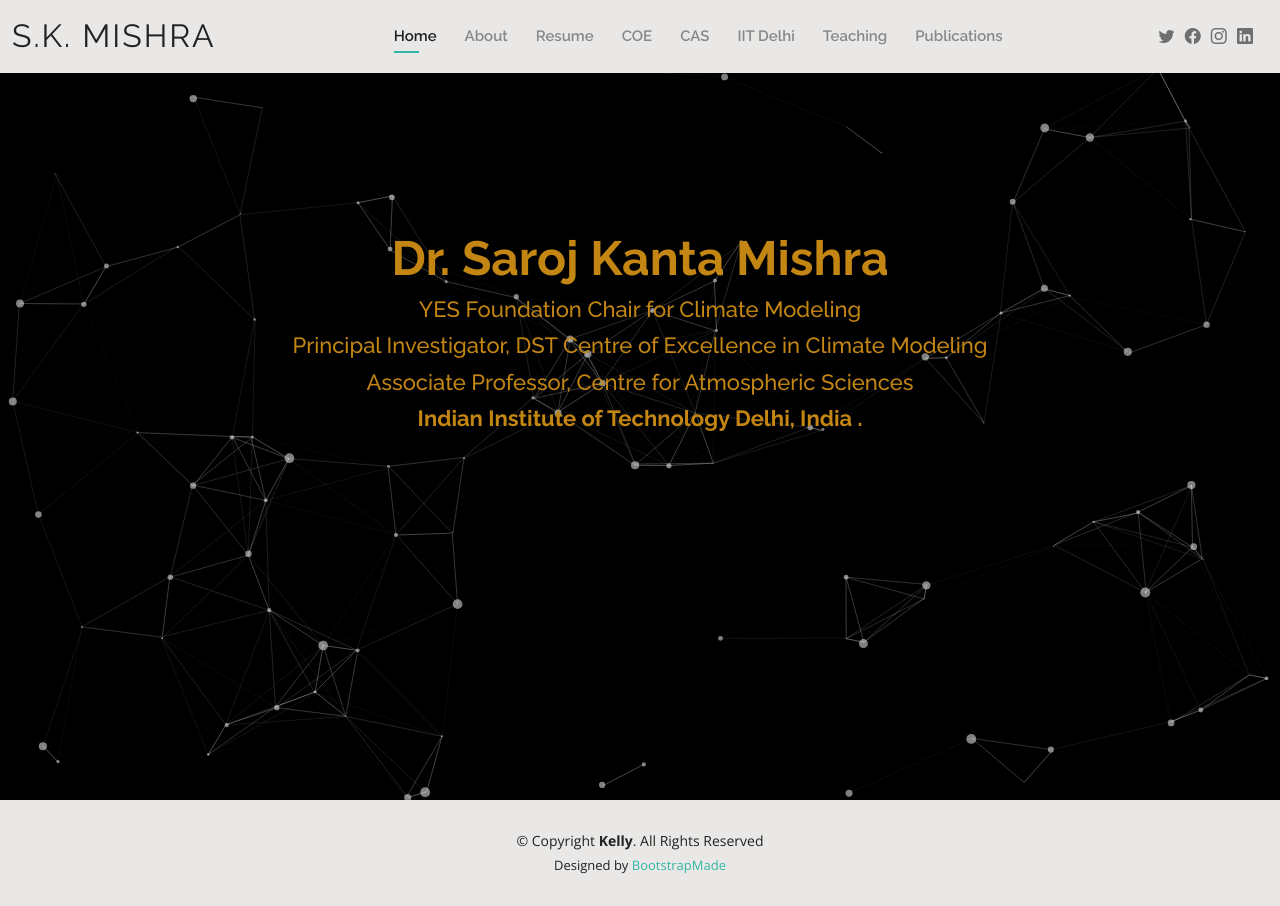
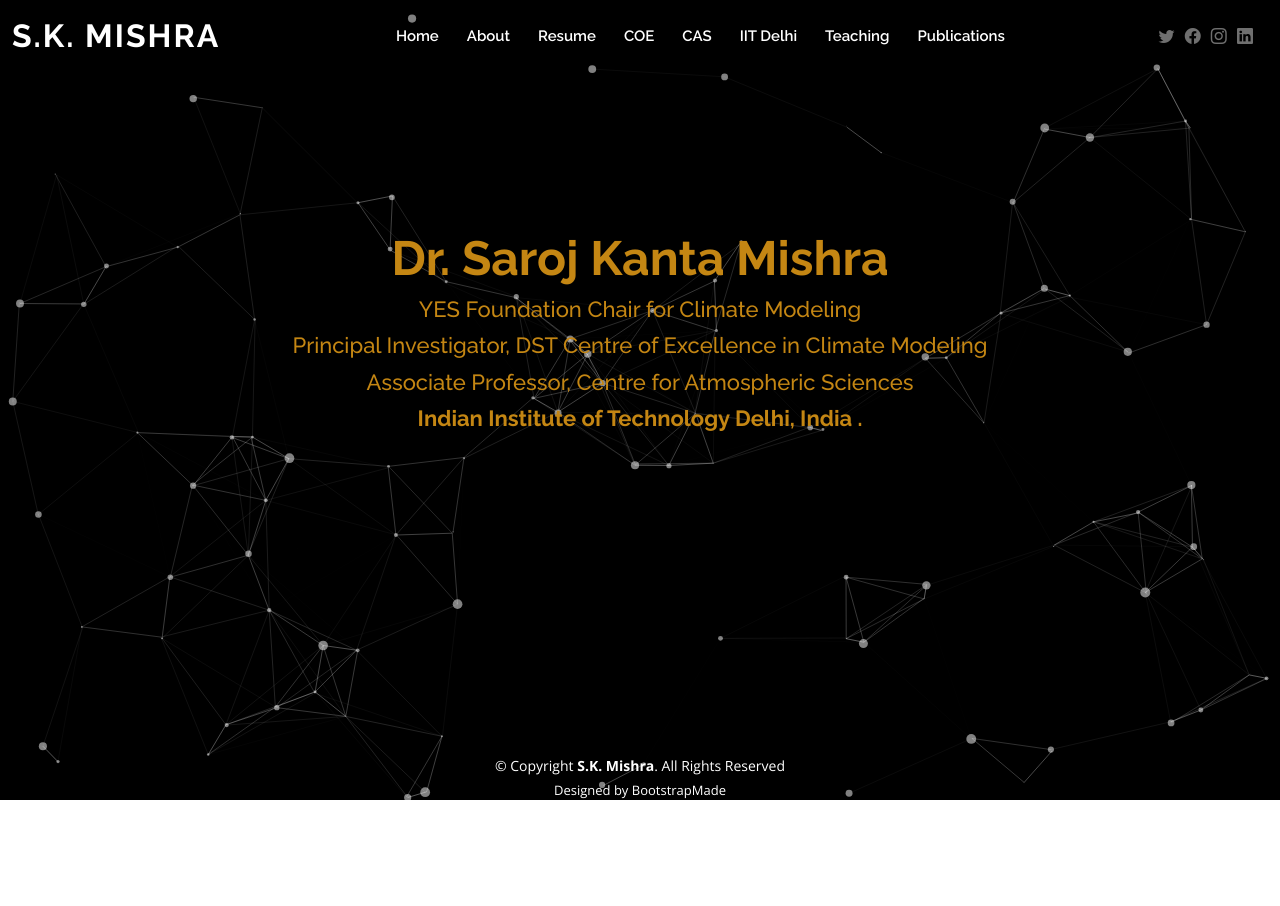
Before and after one commit to Aryan10333/SK-Mishra-Web, a plain HTML site: page Kelly/index.html in a window 1280 px wide. After the commit the page ends 806 px from the top, so only its background shows below. Drawn offline with nearby package versions, Linux system fonts and the light colour scheme.

```diff
--- a/Kelly/assets/css/style.css
+++ b/Kelly/assets/css/style.css
@@ -19,7 +19,8 @@ body {
 
 #particles-js {
   width: 100%;
-  height: 100vh;
+  height: 100%;
+  /* height: 100vh; */
   background: #000;
 }
 /* #bg {
@@ -166,8 +167,8 @@ h6 {
 # Header
 --------------------------------------------------------------*/
 #header {
-  background: #e9e8e6;
-  box-shadow: 0px 0px 25px 0 rgba(0, 0, 0, 0.08);
+  /* background: #e9e8e6; */
+  /* box-shadow: 0px 0px 25px 0 rgba(0, 0, 0, 0.08); */
   z-index: 997;
   padding: 15px 0;
 }
@@ -183,7 +184,7 @@ h6 {
 }
 
 #header .logo a {
-  color: #222222;
+  color: black;
 }
 
 #header .logo img {
@@ -247,7 +248,7 @@ h6 {
   font-family: "Raleway", sans-serif;
   font-size: 15px;
   font-weight: 600;
-  color: #888888;
+  color: black;
   white-space: nowrap;
   transition: 0.3s;
   position: relative;
@@ -284,7 +285,12 @@ h6 {
 .navbar .active,
 .navbar .active:focus,
 .navbar li:hover>a {
-  color: #222222;
+  color: red;
+}
+
+.navbar a:hover,
+.navbar li:hover>a {
+  color: blue;
 }
 
 .navbar .dropdown ul {
@@ -1453,10 +1459,12 @@ html,body{
 # Footer
 --------------------------------------------------------------*/
 #footer {
-  background: #e9e8e6;
+  /* background: #e9e8e6; */
+  background: transparent;
   padding: 30px 0;
   color: #222222;
   font-size: 14px;
+
   /* position: absolute;
   bottom: 0; */
   position: relative;
@@ -1473,3 +1481,28 @@ html,body{
 #footer .credits a {
   color: #34b7a7;
 }
+
+
+#footerIndex {
+  /* background: #e9e8e6; */
+  background: transparent;
+  /* padding: 30px 0; */
+  color: white;
+  font-size: 14px;
+
+  /* position: absolute;
+  bottom: 0; */
+  position: absolute;
+  bottom: 0;
+  width: 100%;
+  text-align: center;
+}
+
+#footerIndex .credits {
+  padding-top: 5px;
+  font-size: 13px;
+}
+
+#footerIndex .credits a {
+  color: white;
+}
--- a/Kelly/index.html
+++ b/Kelly/index.html
@@ -15,6 +15,7 @@
 
   <!-- Google Fonts -->
   <link href="https://fonts.googleapis.com/css?family=Open+Sans:300,300i,400,400i,600,600i,700,700i|Raleway:300,300i,400,400i,500,500i,600,600i,700,700i|Poppins:300,300i,400,400i,500,500i,600,600i,700,700i" rel="stylesheet">
+  <script src="https://ajax.googleapis.com/ajax/libs/jquery/3.6.1/jquery.min.js"></script>
 
   <!-- Vendor CSS Files -->
   <link href="assets/vendor/aos/aos.css" rel="stylesheet">
@@ -26,6 +27,27 @@
 
   <!-- Template Main CSS File -->
   <link href="assets/css/style.css" rel="stylesheet">
+
+<style>
+  #header .logo a {
+  color: white;
+}
+</style>
+
+  <style>
+    .navbar a:hover,
+  .navbar .active,
+  .navbar .active:focus,
+  .navbar li:hover>a {
+    color: #c48613;
+  }
+  .navbar a,
+.navbar a:focus {
+
+  color: white;
+
+}
+  </style>
 
   <!-- =======================================================
   * Template Name: Kelly - v4.10.0
@@ -42,20 +64,20 @@
   <header id="header" class="fixed-top">
     <div class="container-fluid d-flex justify-content-between align-items-center">
 
-      <h1 class="logo me-auto me-lg-0"><a href="index.html">S.K. Mishra</a></h1>
+      <h1 class="logo me-auto me-lg-0"><a href="index.html"><strong>S.K. Mishra</strong> </a></h1>
       <!-- Uncomment below if you prefer to use an image logo -->
       <!-- <a href="index.html" class="logo"><img src="assets/img/logo.png" alt="" class="img-fluid"></a>-->
 
       <nav id="navbar" class="navbar order-last order-lg-0">
         <ul>
-          <li><a class="active" href="index.html">Home</a></li>
-          <li><a href="about.html">About</a></li>
-          <li><a href="resume.html">Resume</a></li>
-          <li><a href="http://dcecm.iitd.ac.in/">COE</a></li>
-          <li><a href="http://cas.iitd.ac.in/">CAS</a></li>
-          <li><a href="https://home.iitd.ac.in/">IIT Delhi</a></li>
-          <li><a href="teaching.html">Teaching</a></li>
-          <li><a href="publications.html">Publications</a></li>
+          <li><a class="navLinks" class="active" href="index.html">Home</a></li>
+          <li><a  class="navLinks" href="about.html">About</a></li>
+          <li><a  class="navLinks" href="resume.html">Resume</a></li>
+          <li><a class="navLinks"  href="http://dcecm.iitd.ac.in/">COE</a></li>
+          <li><a  class="navLinks" href="http://cas.iitd.ac.in/">CAS</a></li>
+          <li><a class="navLinks"  href="https://home.iitd.ac.in/">IIT Delhi</a></li>
+          <li><a class="navLinks"  href="teaching.html">Teaching</a></li>
+          <li><a  class="navLinks" href="publications.html">Publications</a></li>
         </ul>
         <i class="bi bi-list mobile-nav-toggle"></i>
       </nav><!-- .navbar -->
@@ -90,10 +112,10 @@
   </div>
 
   <!-- ======= Footer ======= -->
-  <footer id="footer">
+  <footer id="footerIndex">
     <div class="container">
       <div class="copyright">
-        &copy; Copyright <strong><span>Kelly</span></strong>. All Rights Reserved
+        &copy; Copyright <strong><span>S.K. Mishra</span></strong>. All Rights Reserved
       </div>
       <div class="credits">
         <!-- All the links in the footer should remain intact. -->
@@ -122,6 +144,22 @@
   <script src="assets/js/main.js"></script>
   <script type="text/javascript" src="particles.js"></script>
   <script type="text/javascript" src="app.js"></script>
+  <!-- <script>
+    $(function () {
+      $('.navbar a').focus( function() {
+        this.css('color','white');
+          // this.blur();
+      });
+  })
+  //   $(window).scroll(function () {
+  //     if ($(window).scrollTop() >= 50) {
+  //     $('#header').css('background','#e9e8e6');
+  //     }
+  //     else {
+  //     $('body').css('background','transparent');
+  //     }
+  //  });
+  </script> -->
 
 </body>
 
```
Also changed, not shown: Kelly/about.html (+12 -2 lines), Kelly/contact.html (+13 -0 lines), Kelly/navbar.js (added, +17 -0 lines), Kelly/portfolio.html (+2 -0 lines), Kelly/publications.html (+15 -1 lines), Kelly/resume.html (+17 -1 lines), Kelly/services.html (+2 -0 lines), Kelly/teaching.html (+25 -2 lines).
